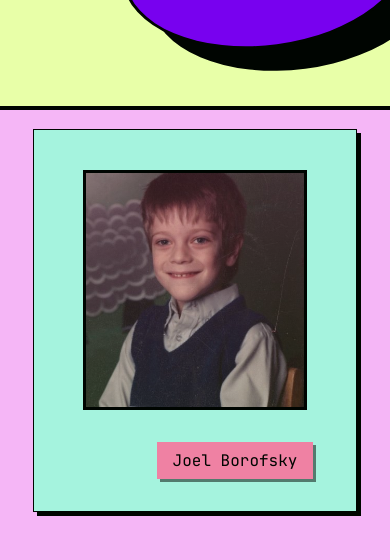
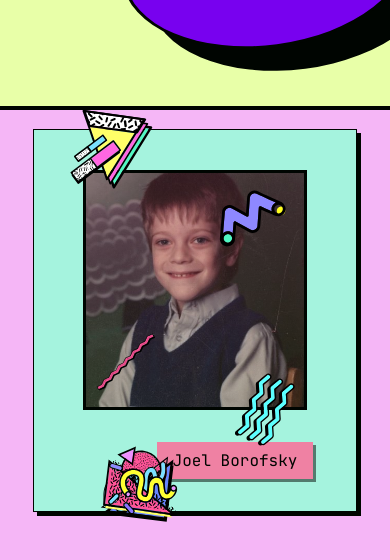
Before and after one commit to BorofskyDev/y2k-style-profile, a website built with Vite: page index.html in a window 390 px wide. Shown: the part 314-874 px from the top of the page. Before the commit the page ends 844 px from the top, so only its background shows below. Built offline with nearby package versions, Linux system fonts and the light colour scheme.

Commit message:
completed hero section for mobile

```diff
--- a/index.html
+++ b/index.html
@@ -53,6 +53,24 @@
         <div class="hero__image-box--image"></div>
         <p class="hero__image-box--name">Joel Borofsky</p>
       </div>
+      <svg>
+        <img src="bundles/element/Elements-08.svg" class="hero__badge hero__badge--1" alt="">
+      </svg>
+      <svg>
+        <img src="bundles/element/ZigZag-02.svg" class="hero__badge hero__badge--2" alt="">
+      </svg>
+      <svg>
+        <img src="bundles/element/ZigZag-01.svg" class="hero__badge hero__badge--3" alt="">
+      </svg>
+      <svg>
+        <img src="bundles/element/ZigZag-06.svg" class="hero__badge hero__badge--4" alt="">
+      </svg>
+      <svg>
+        <img src="bundles/element/Elements-02.svg" class="hero__badge hero__badge--5" alt="">
+      </svg>
+      <svg>
+        <img src="bundles/element/Elements-05.svg" class="hero__badge hero__badge--5" alt="">
+      </svg>
     </div>
   </section>
   <script type="module" src="src/js/main.js"></script>
--- a/src/sass/layout/_hero.scss
+++ b/src/sass/layout/_hero.scss
@@ -59,7 +59,7 @@
   }
 
   &__image-box {
-    position: relative;
+    position: absolute;
     min-height: 21.25em;
     min-width: 20.2em;
     background-color: hsl(var(--color-highlight-2));
@@ -93,4 +93,40 @@
       box-shadow: 0.1875em 0.1875em 0 hsl(var(--color-dark) / 0.5);
     }
   }
+
+  &__badge {
+    position: absolute;
+    height: 5em;
+    width: 5em;
+
+    &--1 {
+      top: 0;
+      right: 15em;
+      transform: rotate(8deg);
     }
+
+    &--2 {
+      top: 4em;
+      left: 13em;
+      transform: rotate(-30deg);
+    }
+
+    &--3 {
+      bottom: 8em;
+      right: 14em;
+      transform: rotate(-45deg);
+    }
+
+    &--4 {
+      bottom: 5em;
+      left: 14em;
+      transform: rotate(113deg);
+    }
+
+    &--5 {
+      bottom: 0.4em;
+      right: 13em;
+      transform: rotate(7deg);
+    }
+  }
+}
```
Also changed, not shown: public/sprite.svg. Lines whose indentation alone changed are shown as unchanged.
